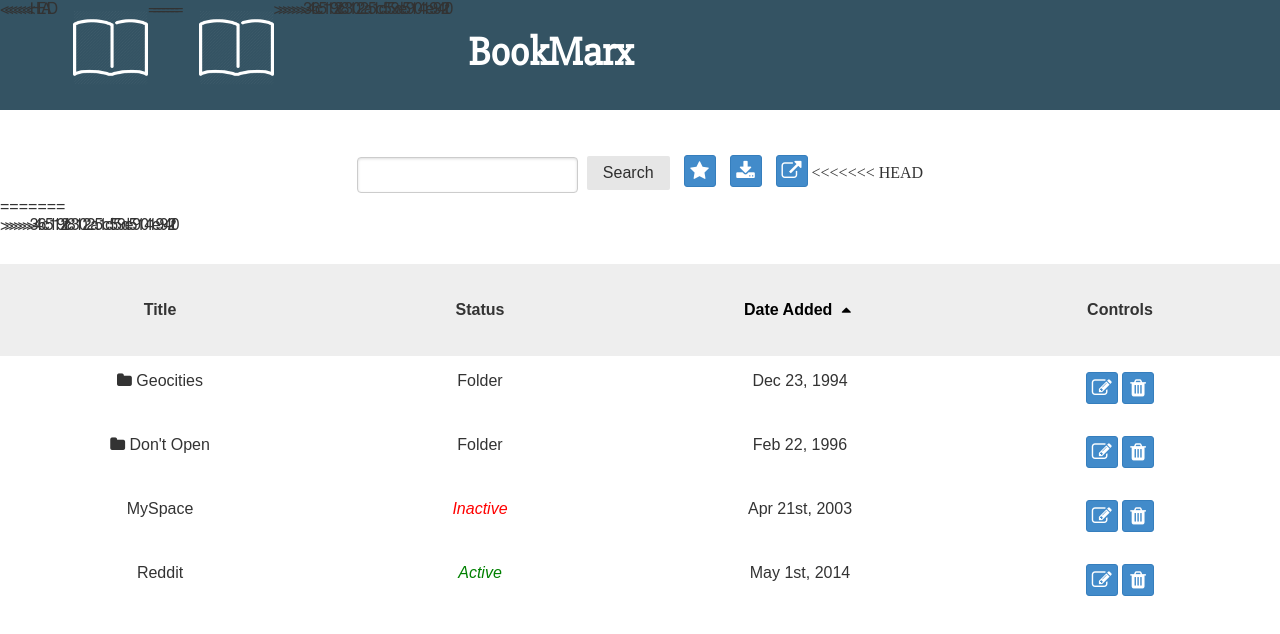
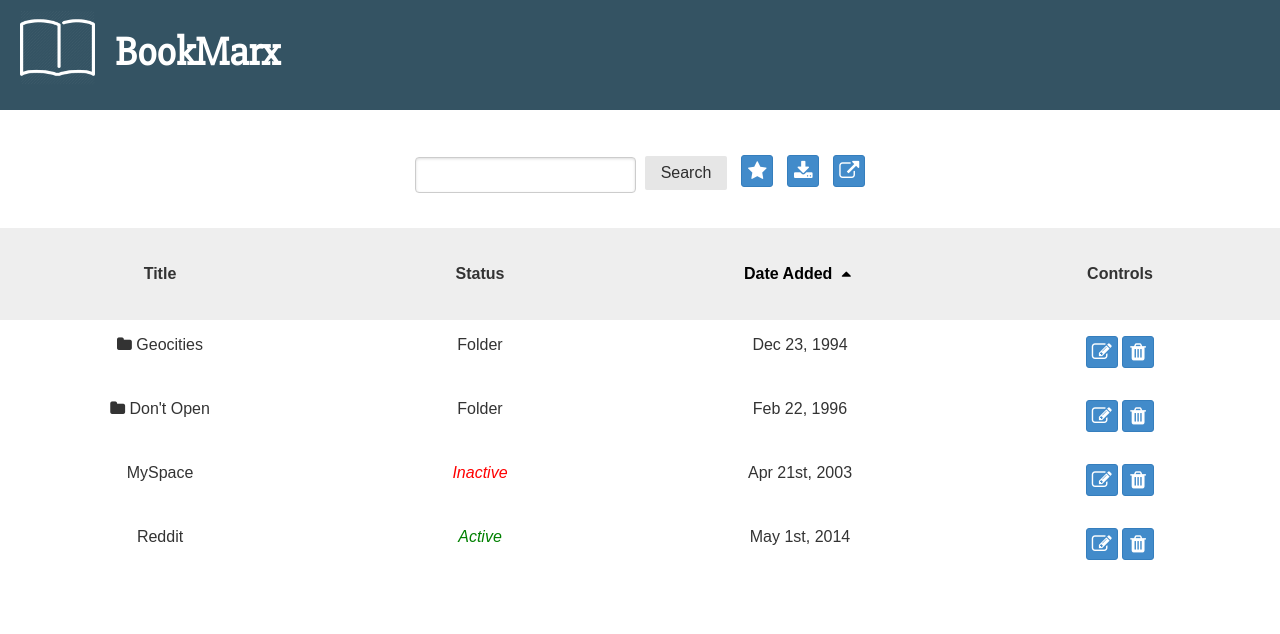
Before and after one commit to deku94/cse136hw2, a plain HTML site: page dateSorted.html in a window 1280 px wide. Shown: the top 634 px of the page. Drawn offline with Linux system fonts and the light colour scheme.

Commit message:
Fixed error

```diff
--- a/dateSorted.html
+++ b/dateSorted.html
@@ -13,11 +13,7 @@
 
 <body>
 <div class="pure-g header">
-<<<<<<< HEAD
-    <img src="img/bookmarx.png" alt="img/bookmarx.png" height="75" width="75" class="logo">
-=======
     <img src="img/bookmarx.png" alt="img/bookmarx.png" height="75" class="logo">
->>>>>>> 346c51192fc831022a51cd559de591041e9942f0
     <div class="logo2"><h2 class="bookmarx">BookMarx</h2></div>
 </div>
 
@@ -35,13 +31,8 @@
       <a href="#modal-export" class="btn btn-bigAdd" id="export">
           <i class = "fa fa-external-link fa-2x"></i>
       </a>
-<<<<<<< HEAD
   </form>
-=======
-    </form>
-
-  </div>
->>>>>>> 346c51192fc831022a51cd559de591041e9942f0
+    </div>
 
 </div>
 <div class="pure-g text-center list-header">
```
